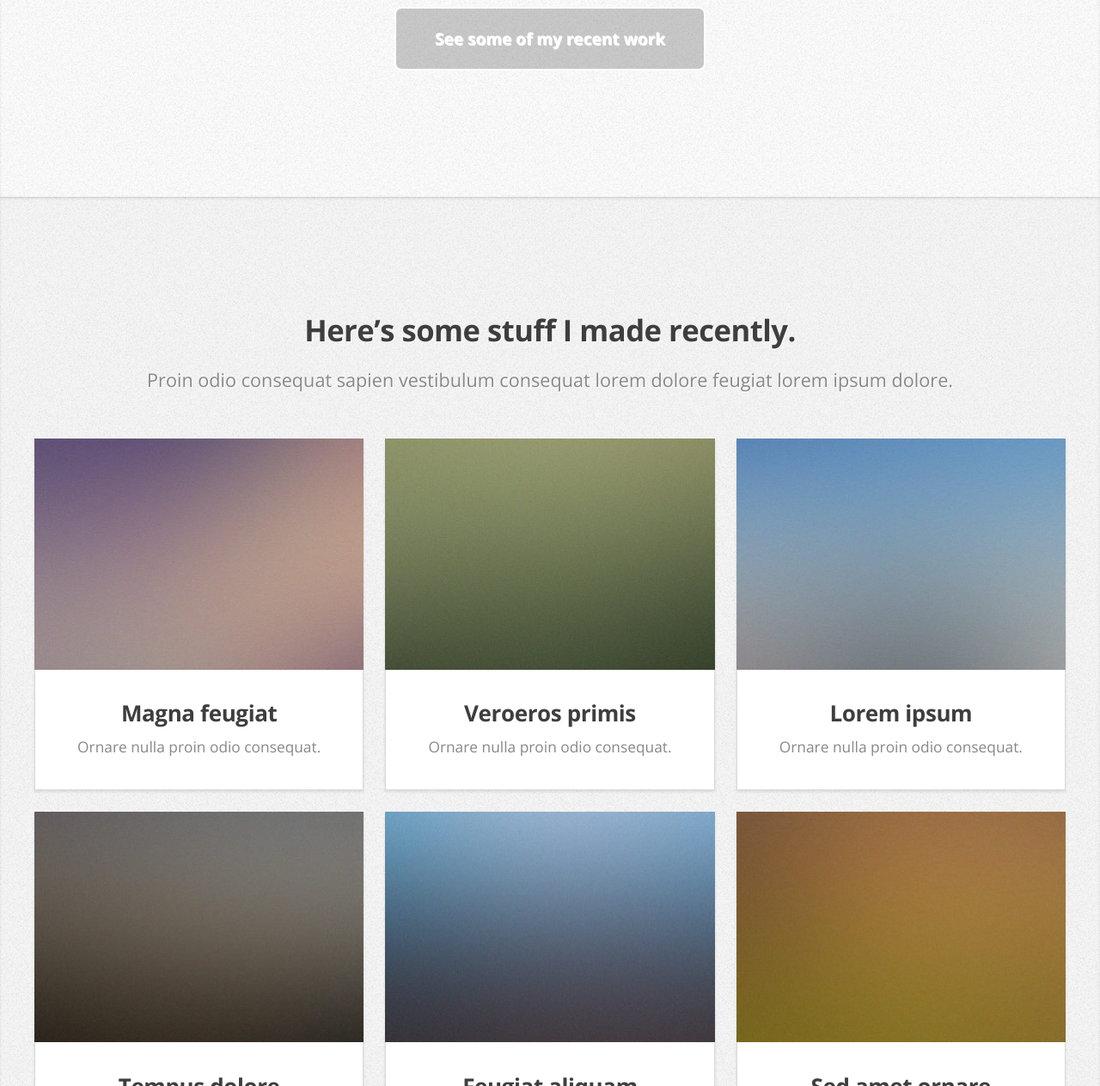
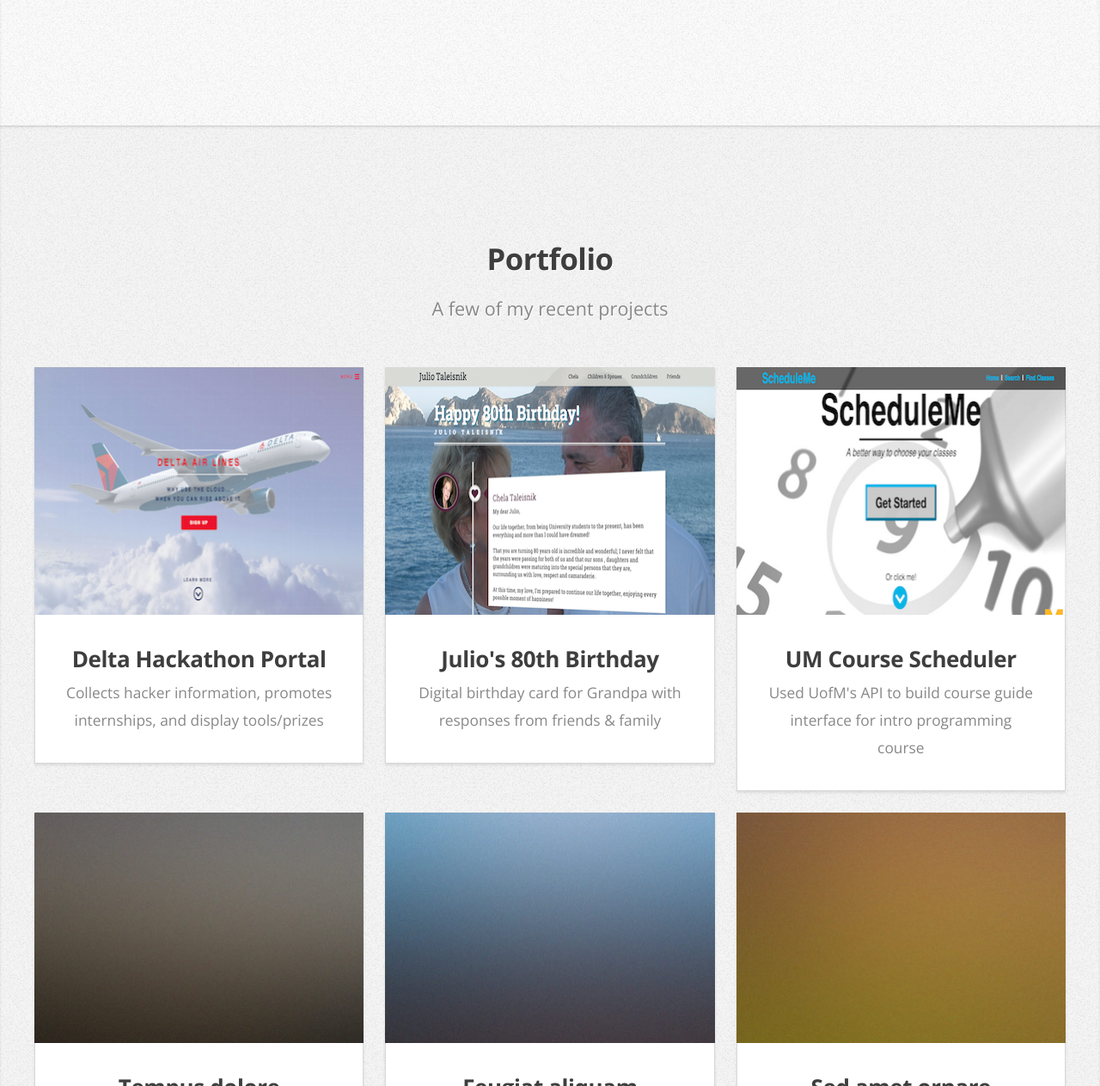
Before and after one commit to btaleisnik/btaleisnik.github.io, a plain HTML site: page index.html in a window 1280 px wide. Shown: the part 1537-2800 px from the top of the page at 86% size. Drawn offline with nearby package versions, Linux system fonts and the light colour scheme.

Commit message:
added portfolio projects

```diff
--- a/index.html
+++ b/index.html
@@ -20,7 +20,7 @@
 			<nav id="nav">
 				<ul class="container">
 					<li><a href="#top">Top</a></li>
-					<li><a href="#work">Work</a></li>
+					<li><a href="#work">Experiences</a></li>
 					<li><a href="#portfolio">Portfolio</a></li>
 					<li><a href="#contact">Contact</a></li>
 				</ul>
@@ -80,8 +80,7 @@
 						</div>
 					</div>
 					<footer>
-						<a href="#portfolio" class="button scrolly">See some of my recent work</a>
-					</footer>
+ 					</footer>
 				</article>
 			</div>
 
@@ -89,30 +88,30 @@
 			<div class="wrapper style3">
 				<article id="portfolio">
 					<header>
-						<h2>Here’s some stuff I made recently.</h2>
-						<p>Proin odio consequat  sapien vestibulum consequat lorem dolore feugiat lorem ipsum dolore.</p>
+						<h2>Portfolio</h2>
+						<p>A few of my recent projects</p>
 					</header>
 					<div class="container">
 						<div class="row">
 							<div class="4u 12u(mobile)">
 								<article class="box style2">
-									<a href="#" class="image featured"><img src="images/pic01.jpg" alt="" /></a>
-									<h3><a href="#">Magna feugiat</a></h3>
-									<p>Ornare nulla proin odio consequat.</p>
+									<a href="https://dlhack.herokuapp.com/" target="_blank" class="image featured"><img src="images/delta_snap.png" alt="" /></a>
+									<h3><a href="https://dlhack.herokuapp.com/" target="_blank">Delta Hackathon Portal</a></h3>
+									<p>Collects hacker information, promotes internships, and display tools/prizes</p>
 								</article>
 							</div>
 							<div class="4u 12u(mobile)">
 								<article class="box style2">
-									<a href="#" class="image featured"><img src="images/pic02.jpg" alt="" /></a>
-									<h3><a href="#">Veroeros primis</a></h3>
-									<p>Ornare nulla proin odio consequat.</p>
+									<a href="http://juliobirthday.herokuapp.com/" target="_blank" class="image featured"><img src="images/grandpa_snap.png" alt="" /></a>
+									<h3><a href="http://juliobirthday.herokuapp.com/" target="_blank">Julio's 80th Birthday</a></h3>
+									<p>Digital birthday card for Grandpa with responses from friends & family</p>
 								</article>
 							</div>
 							<div class="4u 12u(mobile)">
 								<article class="box style2">
-									<a href="#" class="image featured"><img src="images/pic03.jpg" alt="" /></a>
-									<h3><a href="#">Lorem ipsum</a></h3>
-									<p>Ornare nulla proin odio consequat.</p>
+									<a href="http://scheduleblue.herokuapp.com/index" target="_blank" class="image featured"><img src="images/schedulizer_snap.png" alt="" /></a>
+									<h3><a href="http://scheduleblue.herokuapp.com/index" target="_blank">UM Course Scheduler</a></h3>
+									<p>Used UofM's API to build course guide interface for intro programming course</p>
 								</article>
 							</div>
 						</div>
```
Also changed, not shown: images/delta_snap.png (added), images/grandpa_snap.png (added), images/schedulizer_snap.png (added).
